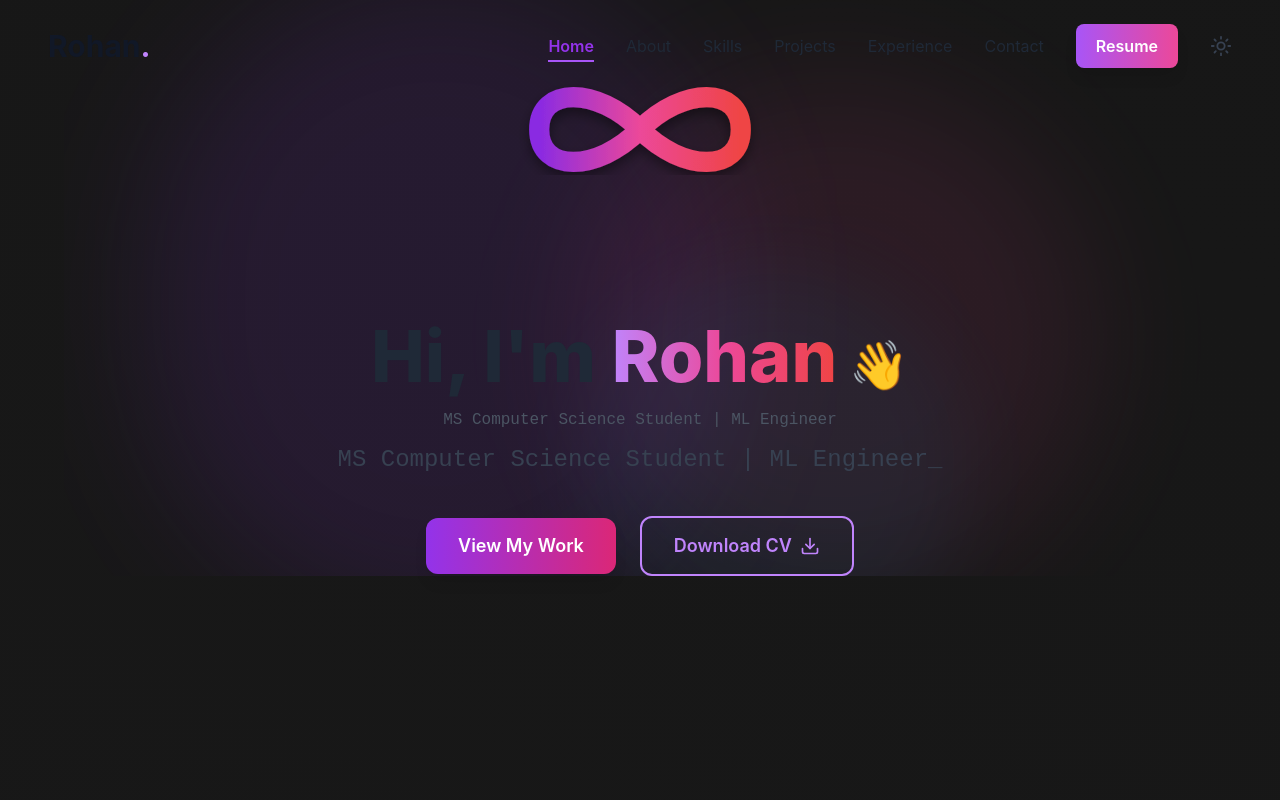
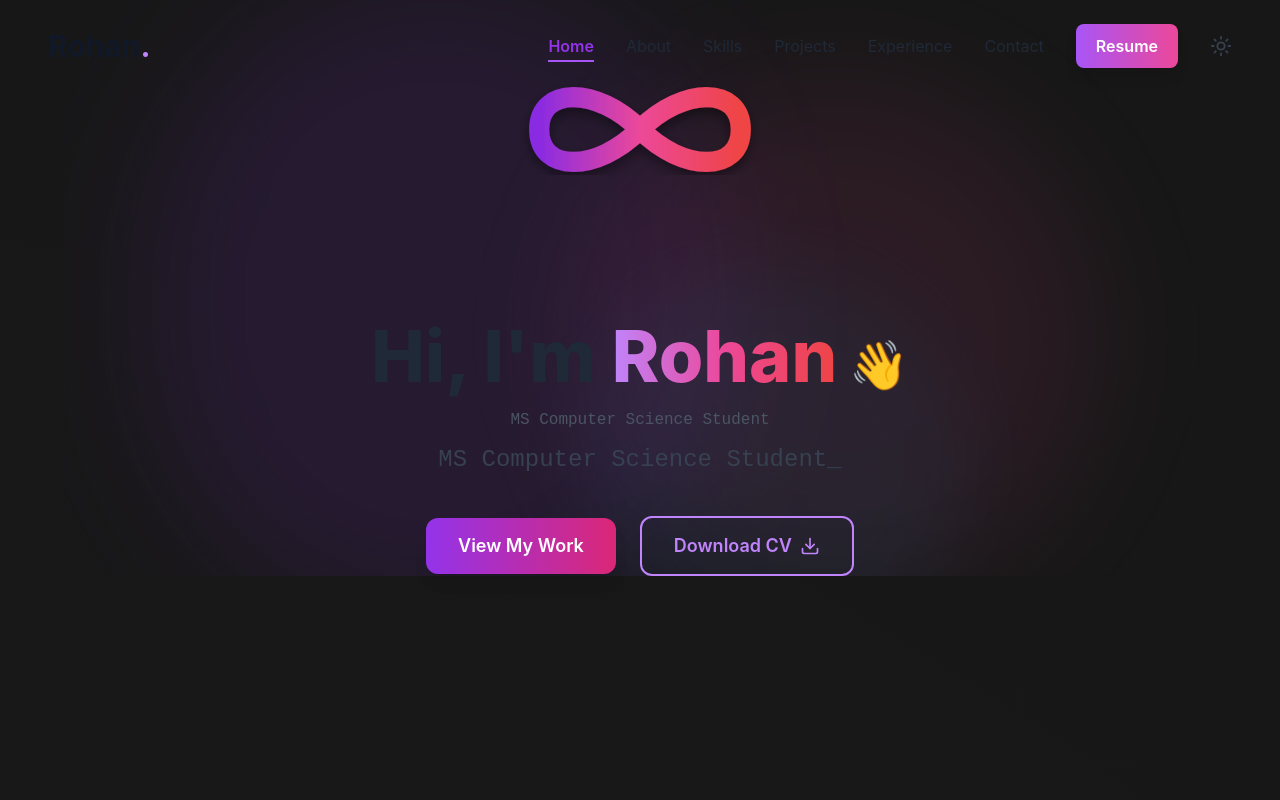
Before and after one commit to RohanMukka/portfolio, a React (Vite) app: page / in a window 1280 px wide. Shown: the top 800 px of the page. Built offline with nearby package versions, Linux system fonts and the light colour scheme.

Commit message:
change the title

```diff
--- a/data.tsx
+++ b/data.tsx
@@ -4,7 +4,7 @@ import { Briefcase, Lightbulb, Code, Server, BrainCircuit, Award, BookOpen, Tren
 
 export const personalData: PersonalData = {
   name: "Rohan Mukka",
-  title: "MS Computer Science Student | ML Engineer",
+  title: "MS Computer Science Student",
   email: "rohan.mukka-1@ou.edu",
   phone: "+1 (405) 501-5699",
   location: "Oklahoma, United States",
```
